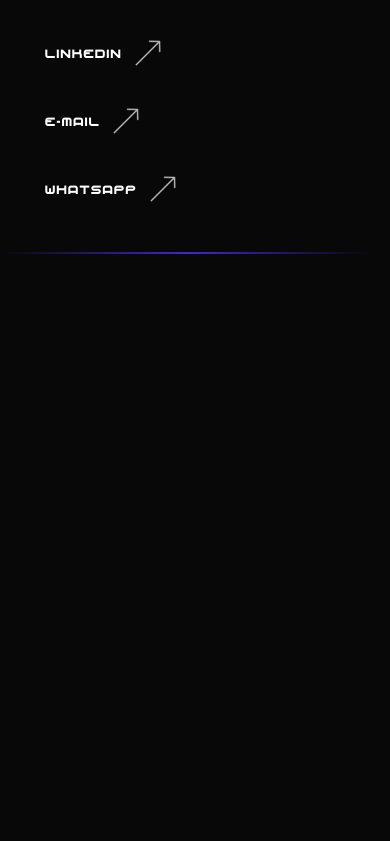
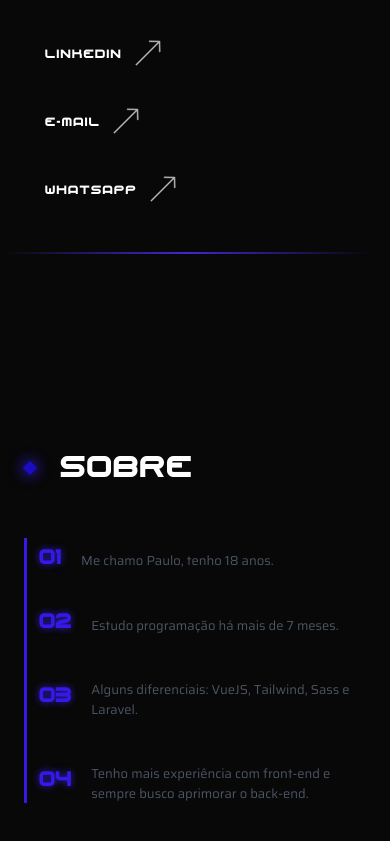
Before and after one commit to paulopariz/PAULOPARIZ-PORTFOLIO, a Vue app: page / in a window 390 px wide. Shown: the part 857-1698 px from the top of the page. Before the commit the page ends 1111 px from the top, so only its background shows below. Built offline with nearby package versions, Linux system fonts and the light colour scheme; no server answers.

Commit message:
about responsive

```diff
--- a/css/AboutMe.min.css
+++ b/css/AboutMe.min.css
@@ -1 +1 @@
-@import"https://fonts.googleapis.com/css2?family=Saira:wght@200;300;400;500;600;700;800;900&display=swap";h1{letter-spacing:1.3px;display:flex;align-items:center}h1::before{content:"";width:14px;height:14px;background-color:#1a0cc5;position:absolute;rotate:45deg;box-shadow:0px 0px 14px 1px #3419e8;margin-left:-40px;margin-top:10px}section{border:3px #3419e8 solid;border-top:none;border-right:none;border-bottom:none;padding:0 0 0 40px}section h2{color:#3419e8;font-size:35px;font-family:sfera;text-shadow:0px 0px 7px rgba(60,31,222,.8901960784)}section p{font-family:"Saira",sans-serif;font-size:21px;margin-top:13px;letter-spacing:1px}
+@import"https://fonts.googleapis.com/css2?family=Saira:wght@200;300;400;500;600;700;800;900&display=swap";h1{letter-spacing:1.3px;display:flex;align-items:center}h1::before{content:"";width:14px;height:14px;background-color:#1a0cc5;position:absolute;rotate:45deg;box-shadow:0px 0px 14px 1px #3419e8;margin-left:-40px;margin-top:10px}section{border:3px #3419e8 solid;border-top:none;border-right:none;border-bottom:none;padding:0 0 0 40px}section h2{color:#3419e8;font-size:35px;font-family:sfera;text-shadow:0px 0px 7px rgba(60,31,222,.8901960784)}section p{font-family:"Saira",sans-serif;font-size:21px;margin-top:13px;letter-spacing:1px}@media(max-width: 1026px){section p{font-size:19px}}@media(max-width: 770px){section h2{font-size:29px}section p{font-size:16px}}@media(max-width: 642px){section{padding:0 0 0 12px}section h2{font-size:21px}section p{font-size:13px;letter-spacing:0}}
--- a/src/App.vue
+++ b/src/App.vue
@@ -7,7 +7,7 @@
     <MySociais />
 
     <div class="container m-auto">
-      <AboutMe class="hidden" />
+      <AboutMe />
 
       <MySkills class="hidden" />
 
--- a/src/assets/scss/patter.scss
+++ b/src/assets/scss/patter.scss
@@ -8,6 +8,13 @@
         box-shadow: 0px 0px 14px 1px #3419e8;
         margin-left: -40px;
         margin-top: 10px;
+
+        @media(max-width: 642px){
+            width: 10px;
+            height: 10px;
+            margin-top: 8px;
+            margin-left: -35px;
+        }
 }
 
 
--- a/src/components/About/AboutMe.scss
+++ b/src/components/About/AboutMe.scss
@@ -32,4 +32,31 @@
 
   }
 
+  @media(max-width: 1026px){
+    p{
+      font-size: 19px;
+    }
+  }
+
+  @media(max-width: 770px){
+    h2{
+      font-size: 29px;
+    }
+    p{
+      font-size: 16px;
+    }
+  }
+
+  @media(max-width: 642px){
+    padding: 0 0 0 12px;
+
+    h2{
+      font-size: 21px;
+    }
+    p{
+      font-size: 13px;
+      letter-spacing: 0;
+    }
+  }
+
 }
--- a/src/components/About/AboutMe.vue
+++ b/src/components/About/AboutMe.vue
@@ -1,8 +1,10 @@
 <template>
-  <div class="mt-48 mb-20">
-    <h1 class="font-sfera text-5xl ml-11">SOBRE</h1>
+  <div class="mt-48 mb-20 px-6">
+    <h1 class="font-sfera text-5xl ml-11 max-md:text-4xl max-sm:text-3xl max-sm:ml-9">
+      SOBRE
+    </h1>
 
-    <section class="about ml-44 mt-14">
+    <section class="about ml-44 mt-14 max-xl:ml-0">
       <div v-for="obj in about" :key="obj" class="flex items-center gap-5 mb-8">
         <h2>{{ obj.position }}</h2>
         <p class="text-gray-600">{{ obj.desc }}</p>
```
